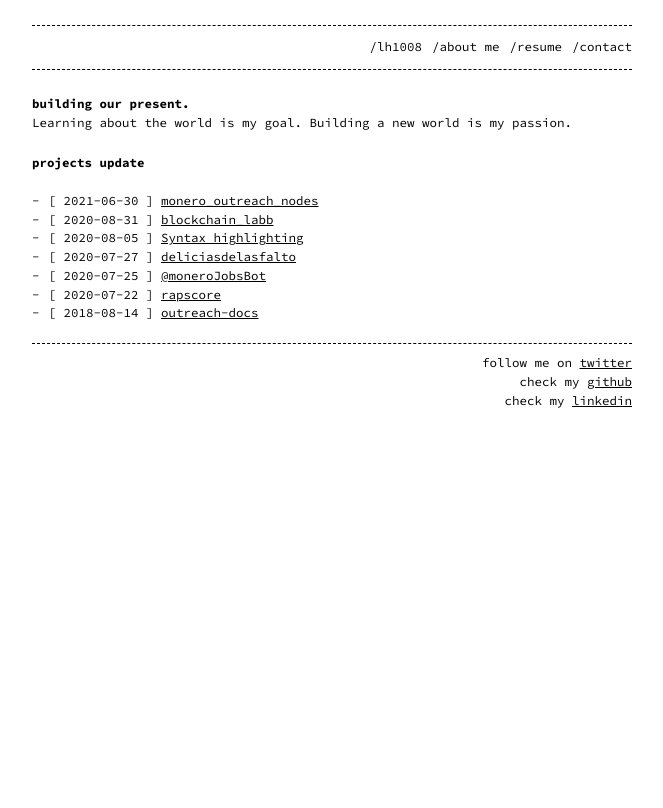
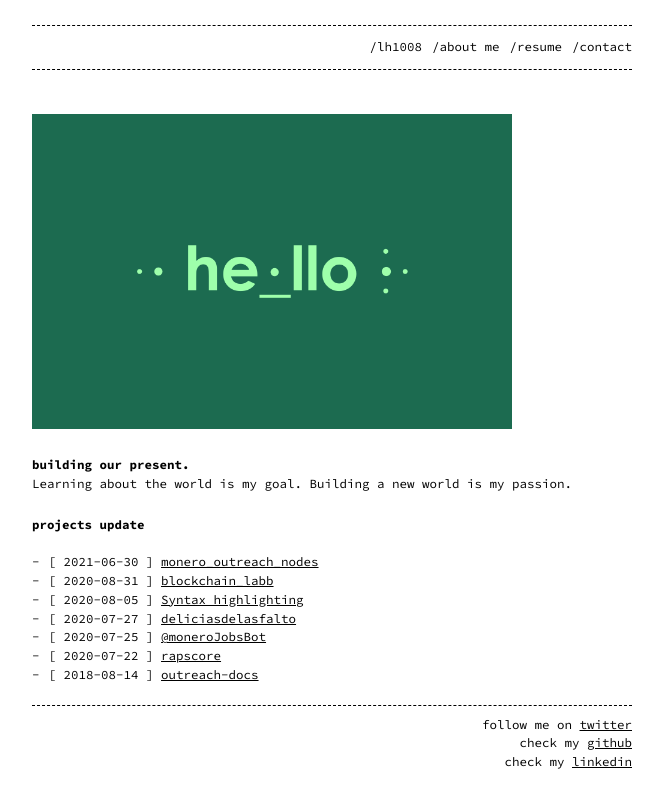
Before and after one commit to lh1008/lh1008.github.io, a Jekyll site: the page built from index.md, in a window 1280 px wide. Shown: the top 808 px of the page, without its empty margins (308-971 px from the left). Built offline with Jekyll 4.4.1, drawn with Linux system fonts in a browser that asks for light colours.

Commit message:
Added image in landing page

```diff
--- a/index.md
+++ b/index.md
@@ -4,6 +4,8 @@ layout: home
 permalink: /
 ---
 
+<br><img src="../../../assets/images/hello.png" alt="Logo" width="80%"/>
+
 # building our present.
 
 Learning about the world is my goal. Building a new world is my passion.
```
Also changed, not shown: assets/images/hello.png (renamed from hello.png).
